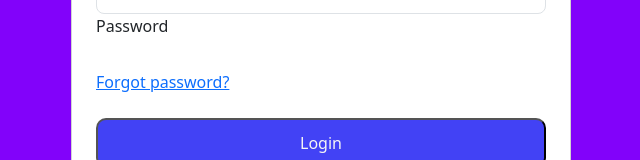
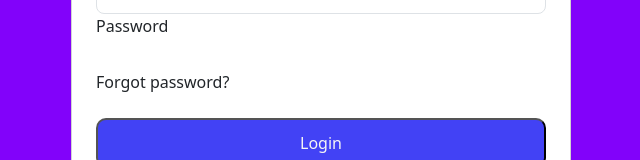
Before and after one commit to Syedameerjan/Password, a React (Create React App) app: page / in a window 1280 px wide. Shown: the part 376-536 px from the top of the page, without its empty margins (319-959 px from the left). Built offline with nearby package versions, Linux system fonts and the light colour scheme.

Commit message:
Update LoginBox.jsx

```diff
--- a/src/Components/LoginBox.jsx
+++ b/src/Components/LoginBox.jsx
@@ -61,6 +61,10 @@ function LoginBox({ setBoxName }) {
       console.error(error);
     }
   };
+  const handleForgotPassword = () => {
+    // Navigate to the Forgot Password page
+    navigate('/forgot-password');
+  };
 
   function parseJwt(token) {
     const base64Url = token.split('.')[1];
@@ -86,7 +90,7 @@ function LoginBox({ setBoxName }) {
               <MDBInput wrapperClass='mb-4 w-100' label='Email address' id='formControlLg' size="lg" type='email' value={email} onChange={(e) => setEmail(e.target.value)} />
               <MDBInput wrapperClass='mb-4 w-100' label='Password' id='formControlLg' size="lg" type='password' value={password} onChange={(e) => setPassword(e.target.value)} />
 
-              <a href="!#">Forgot password?</a>
+              <a onClick={handleForgotPassword}>Forgot password?</a>
               <br />
 
               <button className='logbutton' onClick={handleLogin}>
```
